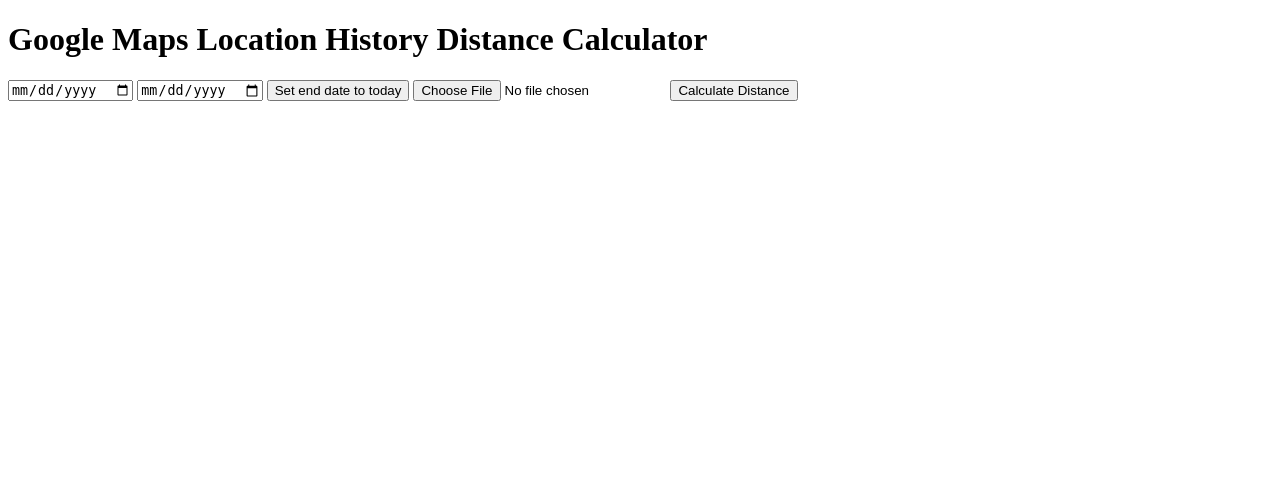
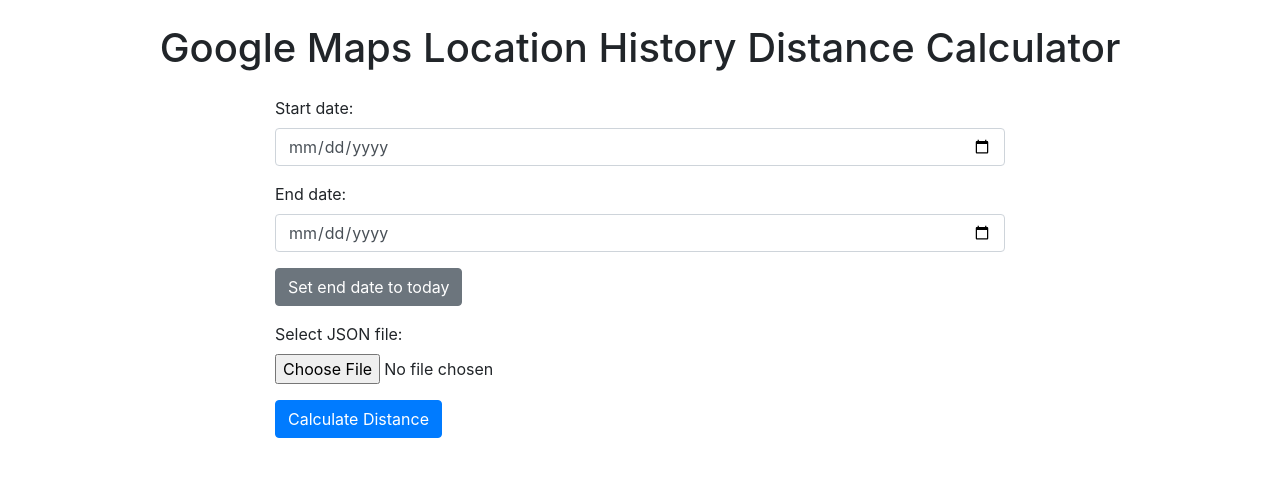
Before and after one commit to babyygemperor/GMaps-Location-History-Analyser, a Flask app: page / in a window 1280 px wide. Shown: the top 477 px of the page. Run offline with Flask 3, Linux system fonts and the light colour scheme; some libraries are stand-ins or nearby versions.

Commit message:
Improved UI

```diff
--- a/main.py
+++ b/main.py
@@ -32,9 +32,9 @@
             if (lat1, lon1) == (0, 0) or (lat2, lon2) == (0, 0):
                 continue
 
-            total_distance += haversine((lat1, lon1), (lat2, lon2))
+            distance = haversine((lat1, lon1), (lat2, lon2))
+            total_distance += distance
 
-    # Convert the distance from kilometers to miles
     return total_distance
 
 
--- a/templates/index.html
+++ b/templates/index.html
@@ -1,7 +1,8 @@
 <!DOCTYPE html>
-<html>
+<html lang="en-GB">
 <head>
     <title>Google Maps Location History Distance Calculator</title>
+    <link rel="stylesheet" href="https://stackpath.bootstrapcdn.com/bootstrap/4.3.1/css/bootstrap.min.css">
     <script>
         function setEndDateToToday() {
             var today = new Date();
@@ -15,18 +16,35 @@
     </script>
 </head>
 <body>
-    <h1>Google Maps Location History Distance Calculator</h1>
-    <form method="POST" enctype="multipart/form-data">
-        <input type="date" name="start_date" required>
-        <input type="date" id="end_date" name="end_date" required>
-        <button type="button" onclick="setEndDateToToday()">Set end date to today</button>
-        <input type="file" name="file" accept=".json" required>
-        <input type="submit" value="Calculate Distance">
-    </form>
-    {% if total_distance %}
-    <h2>You have traveled approximately {{ total_distance|round(2) }} kilometers during this period.</h2>
-    <h2>This is equivalent to {{ around_the_earth|round(2) }} time around the Earth.</h2>
-    <h2>This is equivalent to {{ to_moon|round(2) }} trips to the Moon.</h2>
-    {% endif %}
+    <div class="container">
+        <h1 class="text-center my-4">Google Maps Location History Distance Calculator</h1>
+        <div class="row">
+            <div class="col-lg-8 mx-auto">
+                <form method="POST" enctype="multipart/form-data">
+                    <div class="form-group">
+                        <label for="start_date">Start date:</label>
+                        <input class="form-control" type="date" id="start_date" name="start_date" required>
+                    </div>
+                    <div class="form-group">
+                        <label for="end_date">End date:</label>
+                        <input class="form-control" type="date" id="end_date" name="end_date" required>
+                    </div>
+                    <div class="form-group">
+                        <button class="btn btn-secondary" type="button" onclick="setEndDateToToday()">Set end date to today</button>
+                    </div>
+                    <div class="form-group">
+                        <label for="file">Select JSON file:</label>
+                        <input class="form-control-file" type="file" id="file" name="file" accept=".json" required>
+                    </div>
+                    <input class="btn btn-primary" type="submit" value="Calculate Distance">
+                </form>
+            </div>
+        </div>
+        {% if total_distance %}
+        <h2 class="text-center my-4">You have travelled approximately {{ total_distance|round(2) }} kilometres during this period.</h2>
+        <h2 class="text-center my-4">This is equivalent to {{ around_the_earth|round(2) }} time around the Earth.</h2>
+        <h2 class="text-center my-4">This is equivalent to {{ to_moon|round(2) }} trips to the Moon.</h2>
+        {% endif %}
+    </div>
 </body>
 </html>
```
